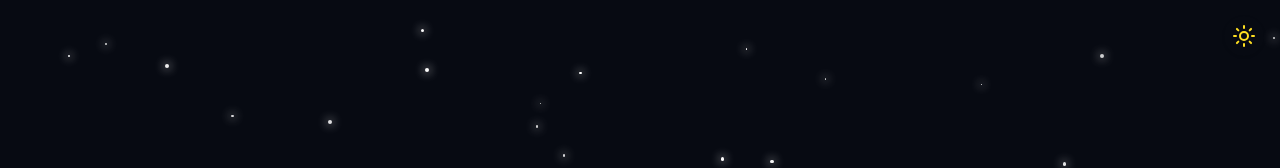
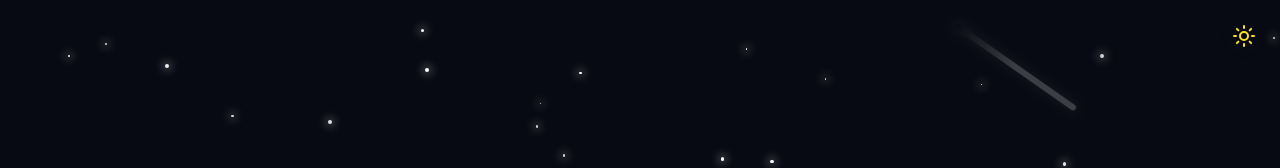
Before and after one commit to pham-brandon/personal-website, a React (Vite) app: page / in a window 1280 px wide. Shown: the top 168 px of the page. Built offline with nearby package versions, Linux system fonts and the light colour scheme.

Commit message:
updated BackgroundEffects.jsx

```diff
--- a/src/components/BackgroundEffects.jsx
+++ b/src/components/BackgroundEffects.jsx
@@ -1,12 +1,21 @@
 import { useEffect, useState } from "react";
 
-// id, size, x, y, opacity, animationDuration
-
 export const BackgroundEffects = () => {
+    // id, size, x, y, opacity, animationDuration
     const [effects, setEffects] = useState([]);
+    // id, size, x, y, delay, animationDuration
+    const [shootingStars, setShootingStars] = useState([]);
 
     useEffect(() => {
         generateEffects();
+        generateShootingStars();
+
+        const handleResize = () => {
+            generateShootingStars();
+        }
+
+        window.addEventListener('resize', handleResize)
+        return () => window.removeEventListener("resize", handleResize)
     }, []);
 
     const generateEffects = () => {
@@ -26,6 +35,24 @@ export const BackgroundEffects = () => {
         setEffects(newEffects);
     };
 
+    const generateShootingStars = () => {
+        const numOfShootingStars = 4;
+        const newShootingStars = [];
+
+        for (let i = 0; i < numOfShootingStars; i++) {
+            newShootingStars.push({
+                id: i,
+                size: Math.random() * 2 + 1,
+                x: Math.random() * 100,
+                y: Math.random() * 30,
+                delay: Math.random() * 15,
+                animationDuration: Math.random() * 4 + 6,
+            });
+        }
+        setShootingStars(newShootingStars);
+    };
+
+
     return (
         <div className="fixed inset-0 overflow-hidden pointer-events-none z-0">
             {effects.map((effect) => (
@@ -42,6 +69,24 @@ export const BackgroundEffects = () => {
                     }}
                 />
             ))}
+
+            {shootingStars.map((shootingStar) => (
+                <div
+                    key={shootingStar.id}
+                    className="shootingStar animate-shootingStar"
+                    style={{
+                        width: shootingStar.size * 50 + "px",
+                        height: shootingStar.size * 2 + "px",
+                        left: shootingStar.x + "%",
+                        top: shootingStar.y + "%",
+                        animationDelay: shootingStar.delay + "s",
+                        animationDuration: shootingStar.animationDuration + "s",
+                        opacity: 0,
+                        visibility: "hidden",
+                    }}
+                />
+            ))}
+
         </div>
     );
 };
--- a/src/index.css
+++ b/src/index.css
@@ -15,7 +15,7 @@
     --animate-fade-in-delay-2: fade-in-delay 0.7s ease-out 0.4s forwards;
     --animate-fade-in-delay-3: fade-in-delay 0.7s ease-out 0.6s forwards;
     --animate-fade-in-delay-4: fade-in-delay 0.7s ease-out 0.8s forwards;
-    --animate-meteor: meteor 5s linear infinite;
+    --animate-shootingStar: shootingStar 8s linear infinite;
 
     @keyframes float {
         0% {
@@ -47,17 +47,30 @@
         }
     }
 
-    @keyframes meteor {
+    @keyframes shootingStar {
         0% {
             transform: rotate(215deg) translateX(0);
             opacity: 0;
+            visibility: hidden;
+        }
+        10% {
+            opacity: 0.1;
+            visibility: visible;
+        }
+        20% {
+            opacity: 0.2;
+        }
+        30% {
+            opacity: 0.3;
         }
         70% {
-            opacity: 1;
+            opacity: 0.3;
+            visibility: visible;
         }
         100% {
             transform: rotate(215deg) translateX(-500px);
             opacity: 0;
+            visibility: hidden;
         }
     }
   }
@@ -151,7 +164,7 @@
   box-shadow: 0 0 10px 2px rgba(255, 255, 255, 0.4)
 }
 
-@utility meteor {
+@utility shootingStar {
   @apply absolute bg-linear-to-r from-white via-white to-transparent rounded-full;
   box-shadow: 0 0 10px 2px rgba(255, 255, 255, 0.2)
 }
```
